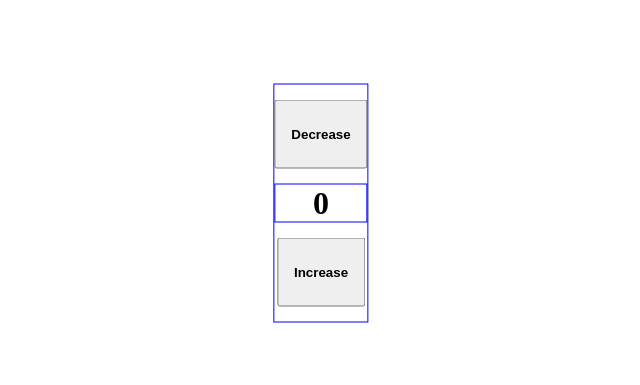
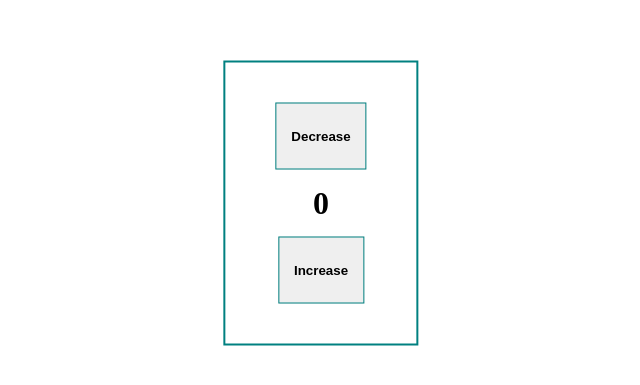
Before and after one commit to Aphatheology/30DaysOfCodeIntermediate, a plain HTML site: page Day1Counter/index.html in a window 1280 px wide. Shown: the part 197-582 px from the top of the page, without its empty margins (319-959 px from the left). Drawn offline with Linux system fonts and the light colour scheme.

Commit message:
Update CSS and Javascript File

```diff
--- a/Day1Counter/script.js
+++ b/Day1Counter/script.js
@@ -1,7 +1,6 @@
 let decreaseButton = document.getElementById('decrease');
 let increaseButton = document.getElementById('increase');
 let counter = document.getElementById('counter');
-// let count = localStorage.setItem(countNum ,)
 let count = 0
 counter.innerHTML = count;
 
@@ -24,17 +23,14 @@ function checkSign(number) {
         counter.classList.remove("negative");
         counter.classList.remove("neutral");
         counter.classList.add("positive");
-        console.log(counter);
     } else if (Math.sign(number) === (-1)) {
         counter.classList.remove("positive");
         counter.classList.remove("neutral");
         counter.classList.add("negative");
-        console.log(counter);
     }
      else {
         counter.classList.remove("negative");
         counter.classList.remove("positive");
-        counter.classList.add("neutral")
-        console.log(counter);
+        counter.classList.add("neutral");
     }
 }
--- a/Day1Counter/style.css
+++ b/Day1Counter/style.css
@@ -9,7 +9,8 @@
     top: 50%;
     left: 50%;
     transform: translate(-50% , -50%);
-    border: 1px solid blue;
+    padding: 25px 50px;
+    border: 2px solid teal;
 }
 
 button {
@@ -18,6 +19,8 @@ button {
     margin: 15px auto;
     font-weight: bold;
     text-align: center;
+    outline: none;
+    border: 1px solid teal;
 }
 
 #counter {
@@ -25,7 +28,6 @@ button {
     text-align: center;
     font-size: 2rem;
     margin: auto;
-    border: 1px solid blue;
 }
 
 .positive {
```
